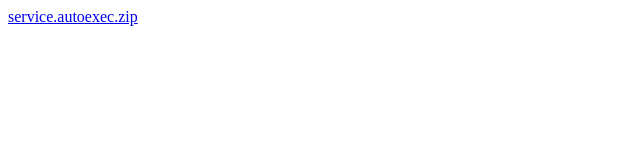
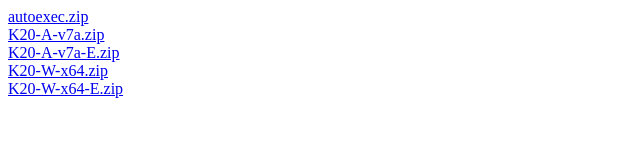
Before and after one commit to alfonsu/alfonsu.github.io, a plain HTML site: page index.html in a window 1280 px wide. Shown: the whole page, without its empty margins (0-640 px from the left). Drawn offline with Linux system fonts and the light colour scheme.

Commit message:
Add files via upload

```diff
--- a/index.html
+++ b/index.html
@@ -1 +1,5 @@
-<a href="service.autoexec.zip">service.autoexec.zip</a><br>
+<a href="autoexec.zip">autoexec.zip</a><br>
+<a href="K20-A-v7a.zip">K20-A-v7a.zip</a><br>
+<a href="K20-A-v7a-E.zip">K20-A-v7a-E.zip</a><br>
+<a href="K20-W-x64.zip">K20-W-x64.zip</a><br>
+<a href="K20-W-x64-E.zip">K20-W-x64-E.zip</a><br>
```
